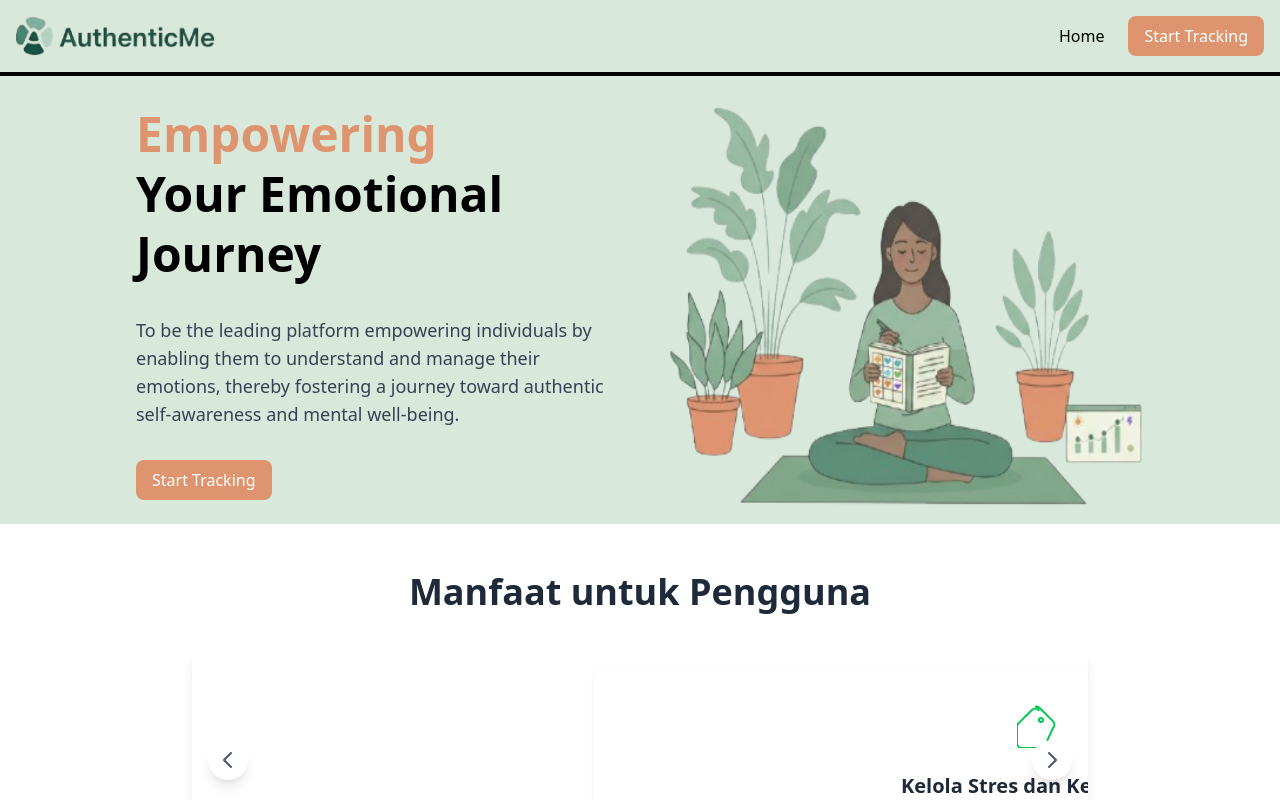
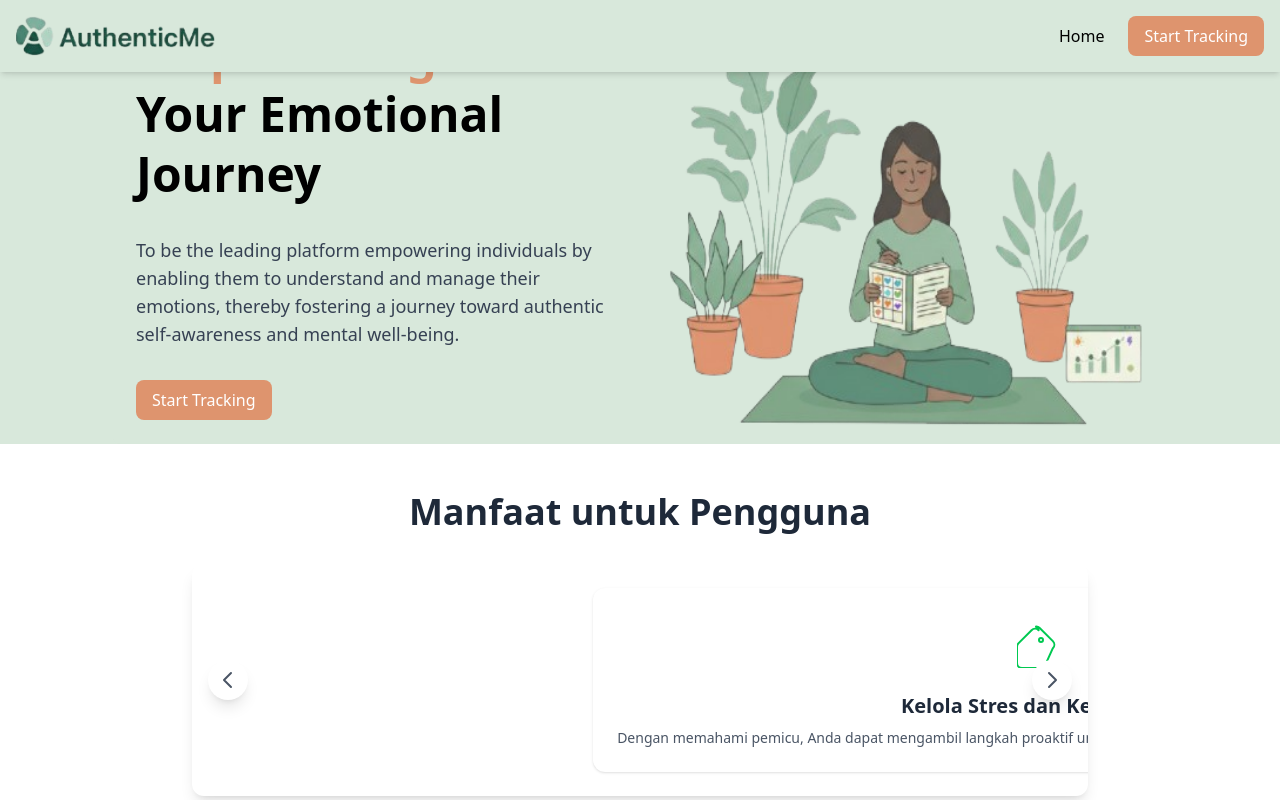
Before and after one commit to banalmajda/moodtracker, a React (Vite) app: page / in a window 1280 px wide. Shown: the top 800 px of the page. Built offline with nearby package versions, Linux system fonts and the light colour scheme.

Commit message:
Edit Navbar

```diff
--- a/src/components/sections/Navbar.jsx
+++ b/src/components/sections/Navbar.jsx
@@ -4,13 +4,15 @@ import Button from "../ui/Button.jsx";
 
 export default function Navbar() {
   return (
-    <nav className=" bg-[#D8E8DB] pt-20">
-      <Container className="fixed right-0 left-0 top-0 z-10 bg-[#D8E8DB] border-b-4">
+    <nav className=" fixed right-0 left-0 top-0 z-10 bg-[#D8E8DB] shadow-md">
+      <Container>
         <div className=" flex justify-between items-center w-full py-4">
           <img className="h-10" src="/auntenticme.png" alt="logo" />
           <ul className="flex items-center gap-6 ">
             <li>
-              <Link to="/">Home</Link>
+              <Link to="/" className="hover:text-[#DE946E]">
+                Home
+              </Link>
             </li>
             <li>
               <Link to="/tracking">
```
